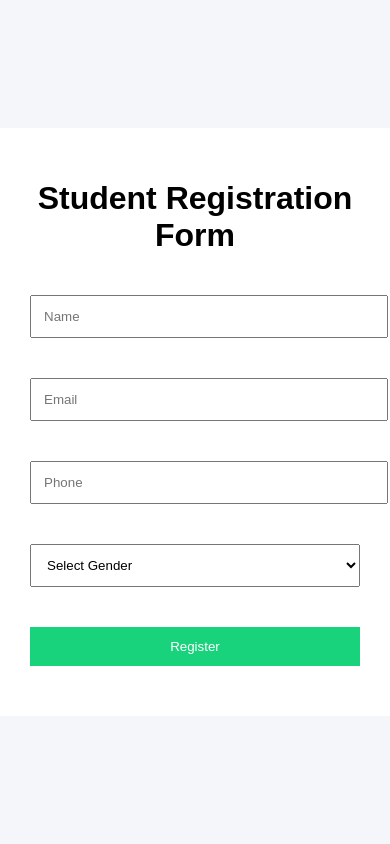
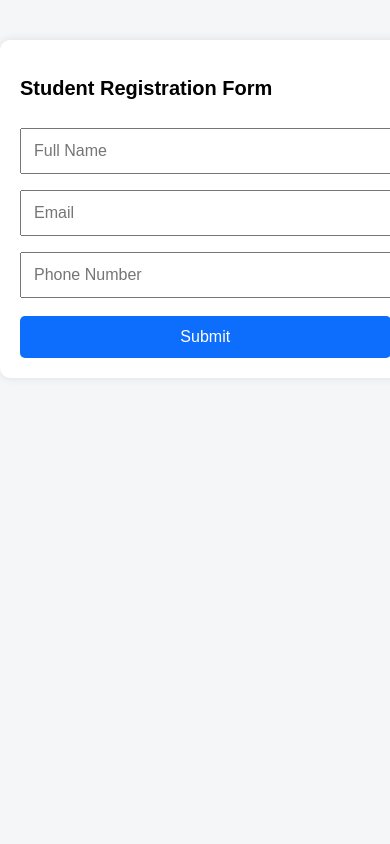
Before and after one commit to vidhirorni-beep/registration-form, a Flask app: page /register in a window 390 px wide; the page is wider, and only the part inside the window is pictured. Run offline with Flask 3, Linux system fonts and the light colour scheme.

Commit message:
UI mobile responsive update

```diff
--- a/app.py
+++ b/app.py
@@ -2,27 +2,23 @@ from flask import Flask, render_template, request
 
 app = Flask(__name__)
 
-@app.route('/')
-def home():
-    return render_template('index.html')
+@app.route("/")
+def index():
+    return render_template("index.html")
 
-@app.route('/register', methods=['GET', 'POST'])
+@app.route("/register", methods=["GET", "POST"])
 def register():
-    if request.method == 'POST':
-        name = request.form['name']
-        email = request.form['email']
-        phone = request.form['phone']
-        gender = request.form['gender']
-
+    if request.method == "POST":
+        name = request.form.get("name")
+        email = request.form.get("email")
+        phone = request.form.get("phone")
         return render_template(
-            'success.html',
+            "success.html",
             name=name,
             email=email,
-            phone=phone,
-            gender=gender
+            phone=phone
         )
+    return render_template("register.html")
 
-    return render_template('register.html')
-
-if __name__ == '__main__':
+if __name__ == "__main__":
     app.run(debug=True)
--- /dev/null
+++ b/desktop.ini
@@ -0,0 +1,2 @@
+[.ShellClassInfo]
+LocalizedResourceName=registration_website
--- a/static/style.css
+++ b/static/style.css
@@ -1,77 +1,61 @@
-body {
-    margin: 0;
-    font-family: Arial;
-    background: #f4f6f8;
-    text-align: center;
-}
-
-.welcome {
-    margin-top: 100px;
-}
-
-.btn {
-    display: inline-block;
-    padding: 15px 40px;
-    margin: 20px;
-    color: white;
-    text-decoration: none;
-}
-
-.blue { background: #0d47a1; }
-.red { background: #b71c1c; }
-
-.form {
-    background: white;
-    width: 600px;
-    margin: 60px auto;
-    padding: 30px;
-}
-
-input, select, button {
-    width: 100%;
-    padding: 12px;
-    margin: 20px 0;
-}
-button {
-    background: #18d27c;
-    border: none;
-    color: white;
-}
 body {
     margin: 0;
     padding: 0;
     font-family: Arial, sans-serif;
-    background: #f4f6f9;
-    display: flex;
-    justify-content: center;
-    align-items: center;
-    min-height: 100vh;
+    background: #f4f6f8;
 }
 
-/* ID CARD */
-.id-card {
-    width: 380px;
-    background: #fff;
-    border: 2px solid #0d47a1;
-    border-radius: 12px;
-    box-shadow: 0 4px 15px rgba(0,0,0,0.2);
-    text-align: center;
+.container {
+    width: 95%;
+    max-width: 400px;
+    background: white;
     padding: 20px;
+    margin: 40px auto;
+    border-radius: 10px;
+    box-shadow: 0 0 10px rgba(0,0,0,0.1);
 }
 
-/* LOGO */
-.id-card img {
-    width: 90px;   /* 🔴 logo chhota */
-    margin-bottom: 10px;
+.center {
+    text-align: center;
 }
 
-/* TEXT */
-.id-card h2 {
-    margin: 5px 0;
-    font-size: 20px;
+.logo {
+    width: 120px;
+    margin-bottom: 15px;
 }
 
-.id-card p {
-    margin: 6px 0;
-    font-size: 14px;
+h2 {
+    font-size: 20px;
+    margin-bottom: 20px;
 }
+
+input {
+    width: 100%;
+    padding: 12px;
+    margin: 8px 0;
+    font-size: 16px;
+}
+
+.btn {
+    width: 100%;
+    padding: 12px;
+    margin-top: 10px;
+    font-size: 16px;
+    border: none;
+    cursor: pointer;
+    border-radius: 5px;
+}
+
+.primary {
+    background: #0d6efd;
+    color: white;
+}
+
+.danger {
+    background: #dc3545;
+    color: white;
+}
+
+.card {
+    text-align: center;
+}
--- a/templates/register.html
+++ b/templates/register.html
@@ -1,31 +1,22 @@
 <!DOCTYPE html>
 <html>
 <head>
+    <meta charset="UTF-8">
+    <meta name="viewport" content="width=device-width, initial-scale=1.0">
     <title>Registration</title>
     <link rel="stylesheet" href="{{ url_for('static', filename='style.css') }}">
 </head>
 <body>
 
-<div class="form">
-    <h1>Student Registration Form</h1>
+<div class="container">
+    <h2>Student Registration Form</h2>
 
-    <!-- 🔴 IMPORTANT PART -->
-    <form method="POST" action="/register">
+    <form method="POST">
+        <input type="text" name="name" placeholder="Full Name" required>
+        <input type="email" name="email" placeholder="Email" required>
+        <input type="text" name="phone" placeholder="Phone Number" required>
 
-        <input type="text" name="name" placeholder="Name" required>
-
-        <input type="email" name="email" placeholder="Email" required>
-
-        <input type="text" name="phone" placeholder="Phone" required>
-
-        <select name="gender" required>
-            <option value="">Select Gender</option>
-            <option>Male</option>
-            <option>Female</option>
-        </select>
-
-        <button type="submit">Register</button>
-
+        <button type="submit" class="btn primary">Submit</button>
     </form>
 </div>
 
```
Also changed, not shown: templates/index.html (+10 -6 lines), templates/success.html (+8 -10 lines).
